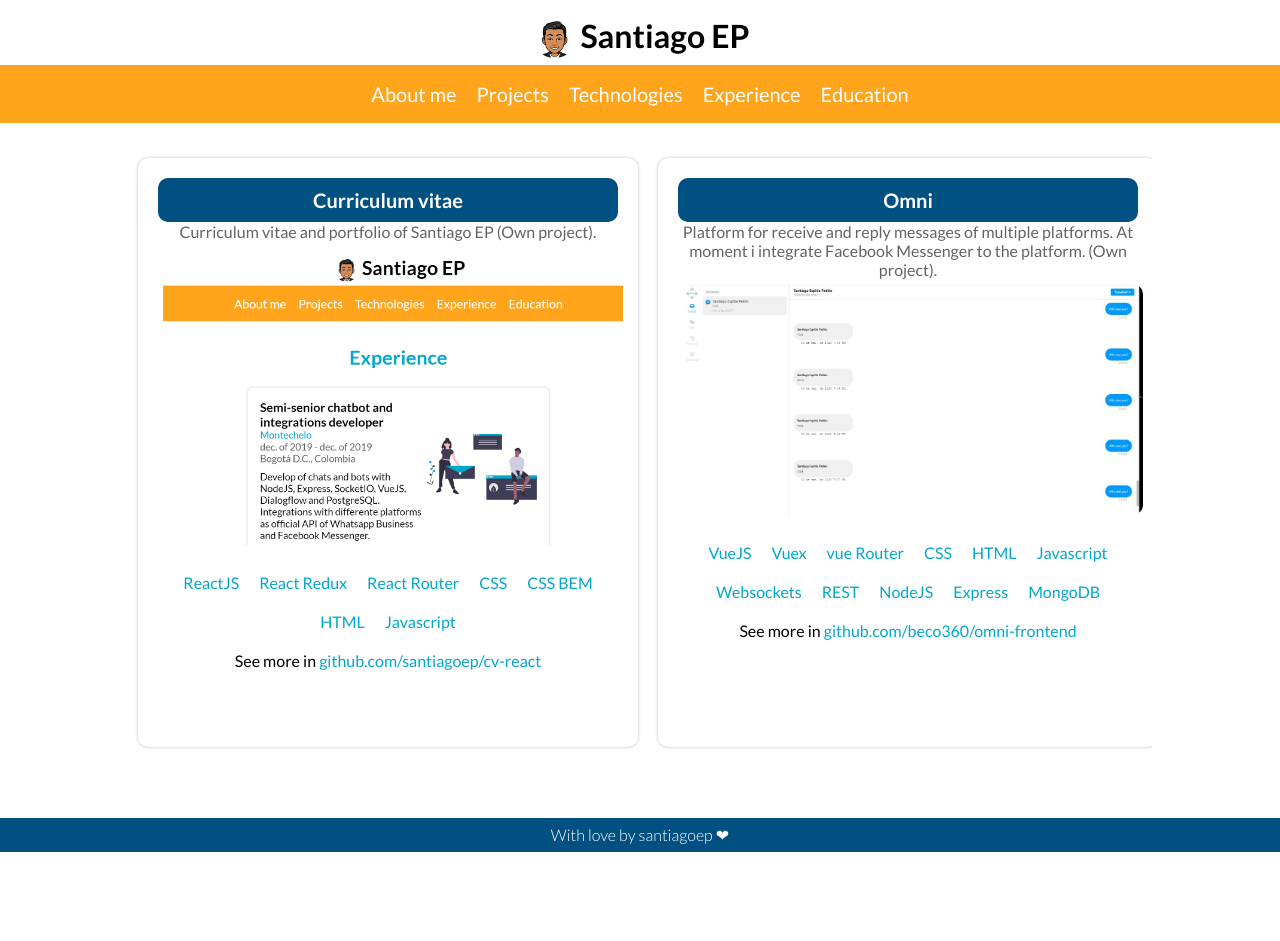
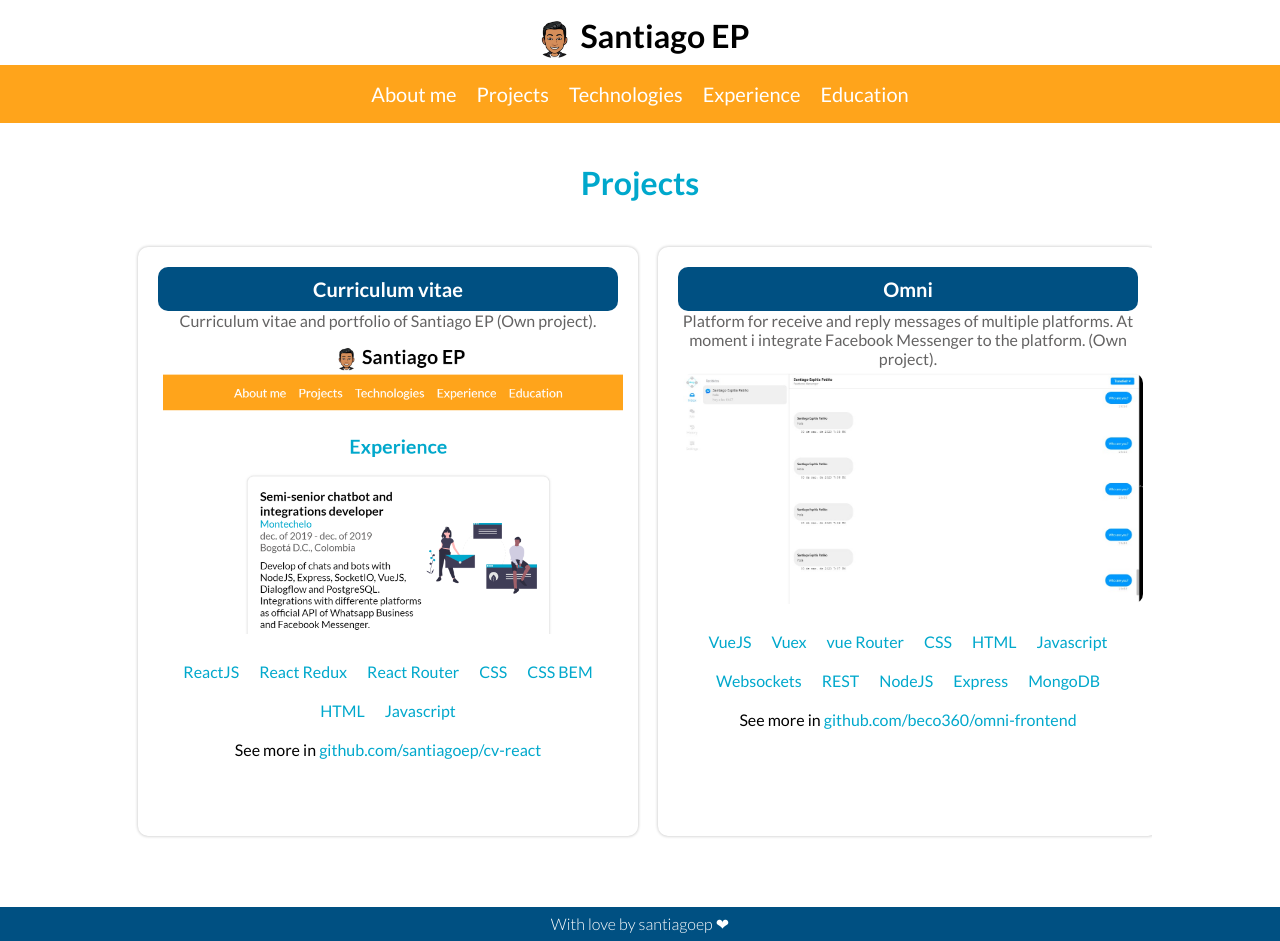
Before and after one commit to santiagoep/cv-react, a React app: page /#/projects in a window 1280 px wide. Before the commit the page ends 852 px from the top, so only its background shows below. Built offline with nearby package versions, Linux system fonts and the light colour scheme.

Commit message:
Adding Projects page title

```diff
--- a/src/assets/styles/containers/Projects.scss
+++ b/src/assets/styles/containers/Projects.scss
@@ -4,6 +4,13 @@
     overflow-x: scroll;
     position: relative;
 }
+.projects__title {
+    display: block;
+    width: 100%;
+    text-align: center;
+    margin: 20px 0 30px 0;
+    color: #00a8cc;
+}
 .projects__list {
     display: flex;
     width: max-content;
--- a/src/containers/Projects.jsx
+++ b/src/containers/Projects.jsx
@@ -7,9 +7,12 @@ import '../assets/styles/containers/Projects.scss'
 
 const Projects = ({ projects }) => (
     <div className="projects">
+        <div className="projects__title">
+            <h1>Projects</h1>
+        </div>
         <div className="projects__list">
             {projects.map((project, index) =>
-                <ProjectCard key={index} img={project.img} name={project.name} description={project.description} tags={project.tags} url={project.url} type={project.type}/>
+                <ProjectCard key={index} img={project.img} name={project.name} description={project.description} tags={project.tags} url={project.url} type={project.type} />
             )}
         </div>
     </div>
```
